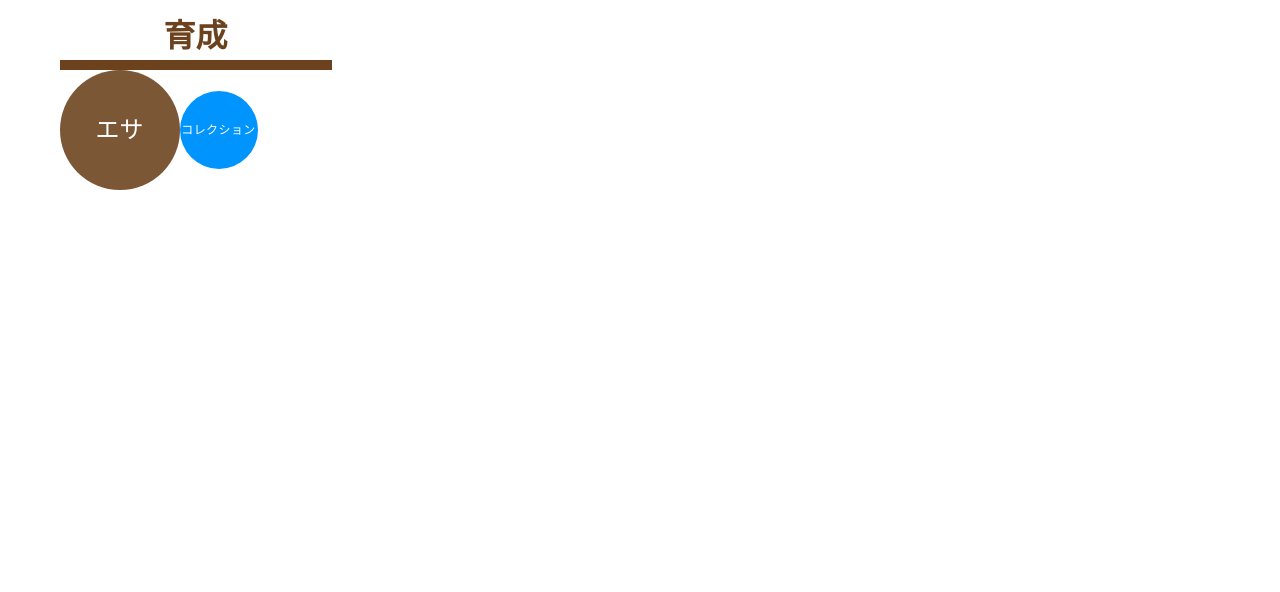
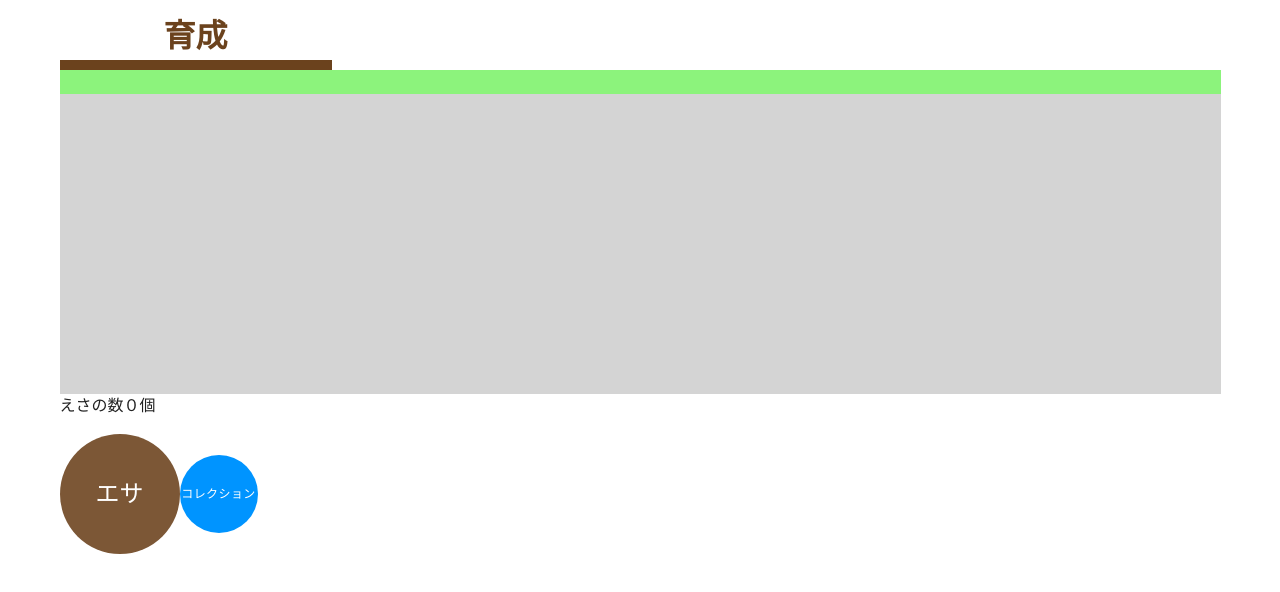
Before and after one commit to KK56ken/HackU_2020_vol.2_sysken, a Vue app in the folder raise_todo/: page /Raising in a window 1280 px wide. Shown: the top 592 px of the page. Built offline with nearby package versions, Linux system fonts and the light colour scheme.

Commit message:
育成画面に要素追加

```diff
--- a/raise_todo/src/pages/Raising.vue
+++ b/raise_todo/src/pages/Raising.vue
@@ -11,10 +11,14 @@
 
         </v-col>
       </v-row>
+            <v-system-bar color="#8CF37C" ></v-system-bar>
 
+            <v-sheet color="#D4D4D4" height="300"></v-sheet>
+            <p>えさの数０個</p>
             <v-avatar color="#7C5736" size="120">
              <span class="white--text headline">エサ </span>
             </v-avatar>
+
             <v-avatar color="#0094FF" size="78">
              <span class="white--text headline caption">コレクション </span>
 
```
